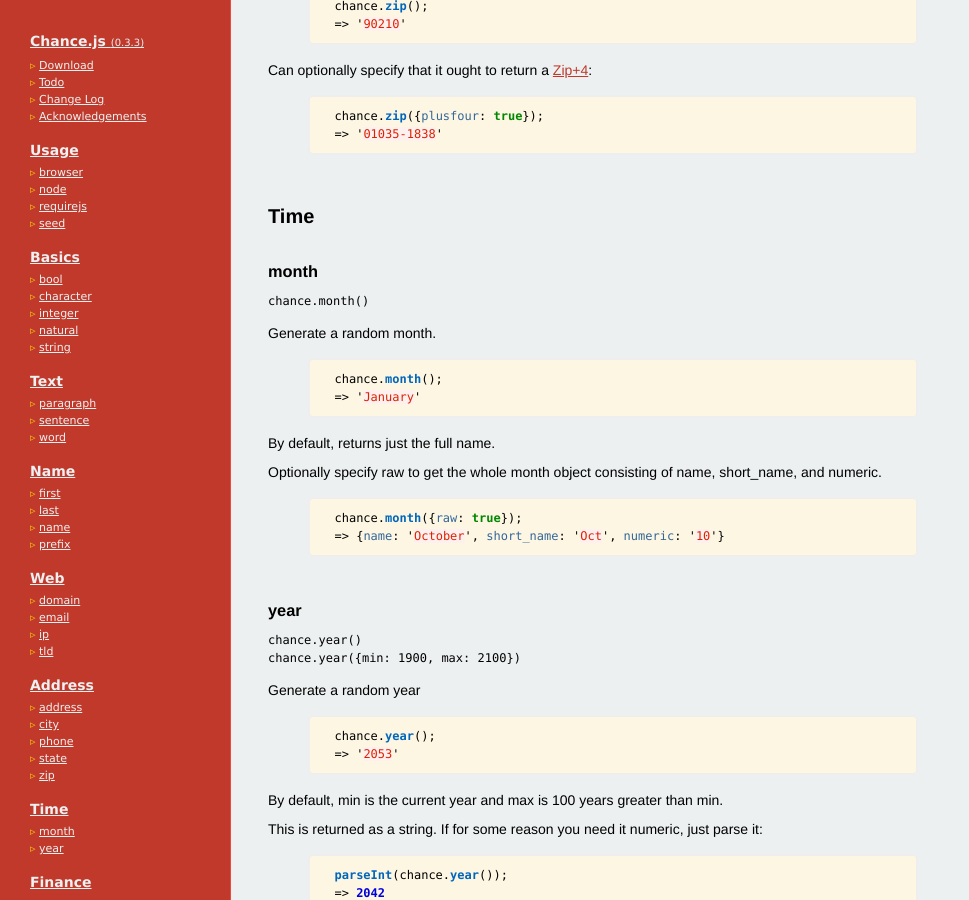
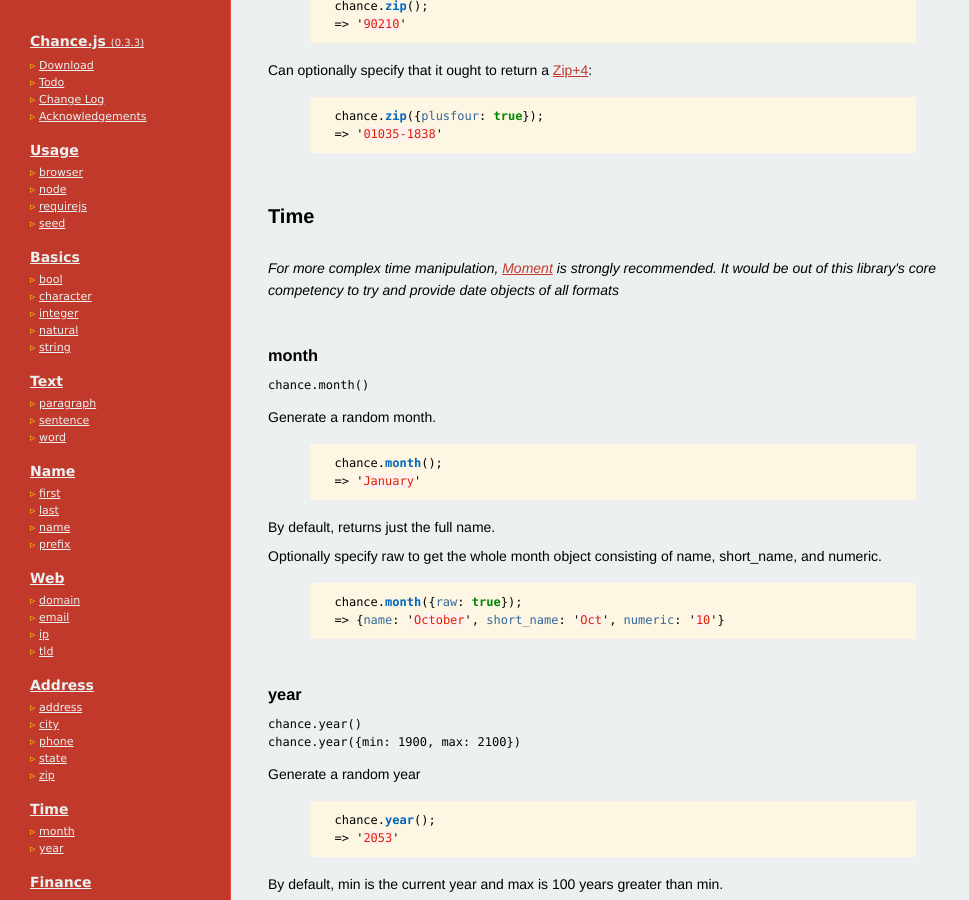
Before and after one commit to chancejs/chancejs, a Jekyll site: the page built from index.html, in a window 1280 px wide and 900 px high, scrolled down 11415 px. Shown: the whole window, without its empty margins (0-969 px from the left). Built offline with Jekyll 4.4.1, drawn with Linux system fonts in a browser that asks for light colours; Markdown is read by kramdown in place of the engine named in the settings; comment, search, counter and statistics services are not loaded.

Commit message:
Add note and link to Moment for more complex time tasks

```diff
--- a/index.html
+++ b/index.html
@@ -142,6 +142,12 @@
     {% include methods_full.html %}
 
     <h2 id="time">Time</h2>
+    <p>
+      <em>For more complex time manipulation, <a href="http://momentjs.com">Moment</a> is
+        strongly recommended. It would be out of this library's core competency to try and
+        provide date objects of all formats</em>
+    </p>
+
     {% assign posts = site.categories.time %}
     {% include methods_full.html %}
 
```
